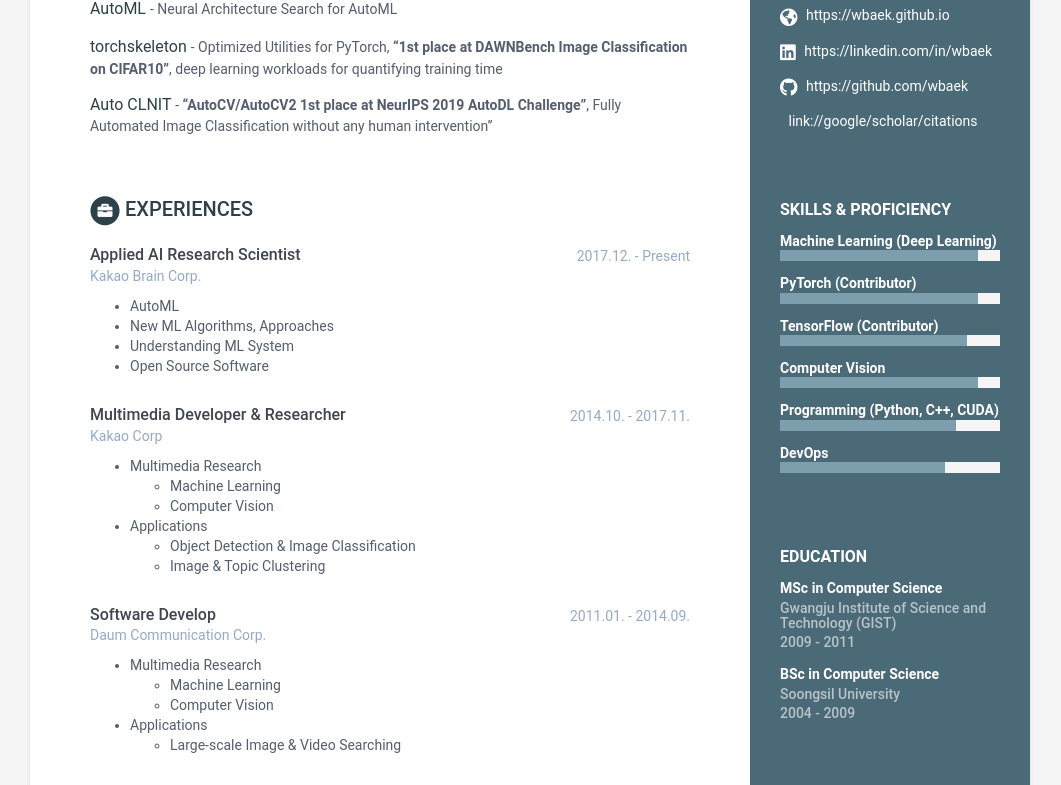
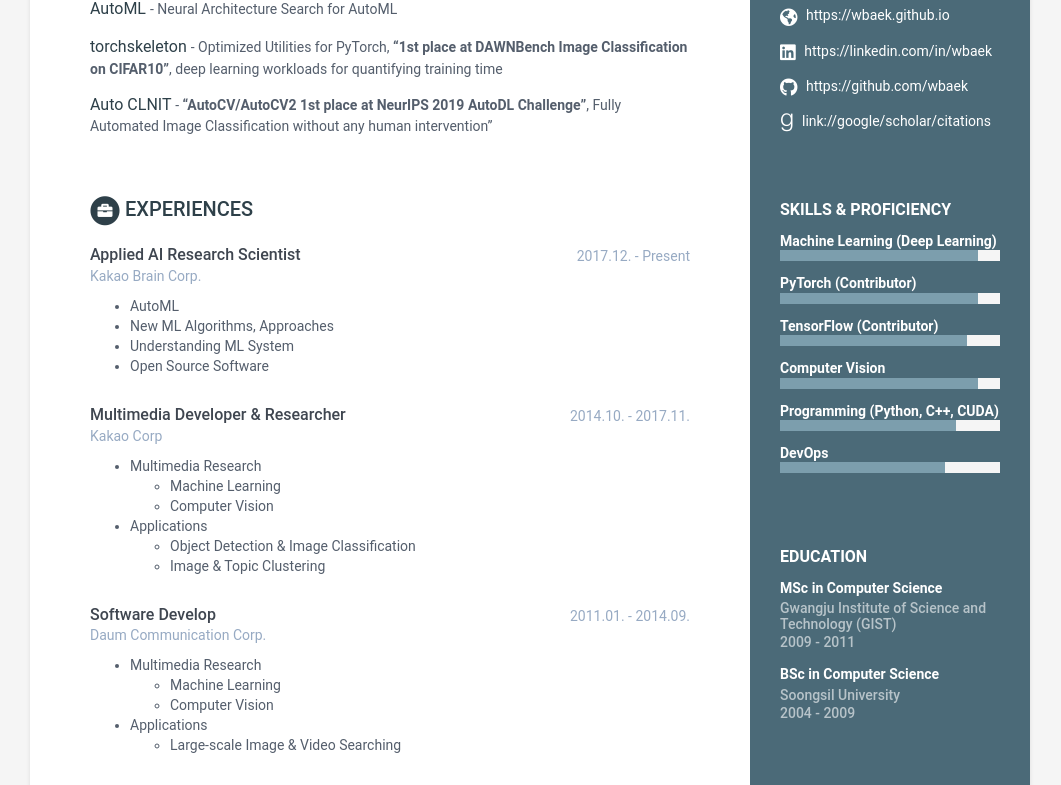
Before and after one commit to wbaek/wbaek.github.io, a Jekyll site: the page built from index.html, in a window 1280 px wide. Shown: the part 363-1148 px from the top of the page, without its empty margins (110-1171 px from the left). Built offline with Jekyll 4.4.1, drawn with Linux system fonts in a browser that asks for light colours.

Commit message:
google scholar icon update

```diff
--- a/_includes/contact.html
+++ b/_includes/contact.html
@@ -68,7 +68,7 @@
     {% endif %}
 
     {% if sidebar.googlescholar %}
-    <li class="goodreads-s"><i class="fab fa-goodreads-s"></i>
+    <li class="goodreads-g"><i class="fab fa-goodreads-g"></i>
       <a href="https://scholar.google.co.kr/citations?sortby=pubdate&user={{ sidebar.googlescholar }}" target="_blank">link://google/scholar/citations</a>
     </li>
     {% endif %}
```
